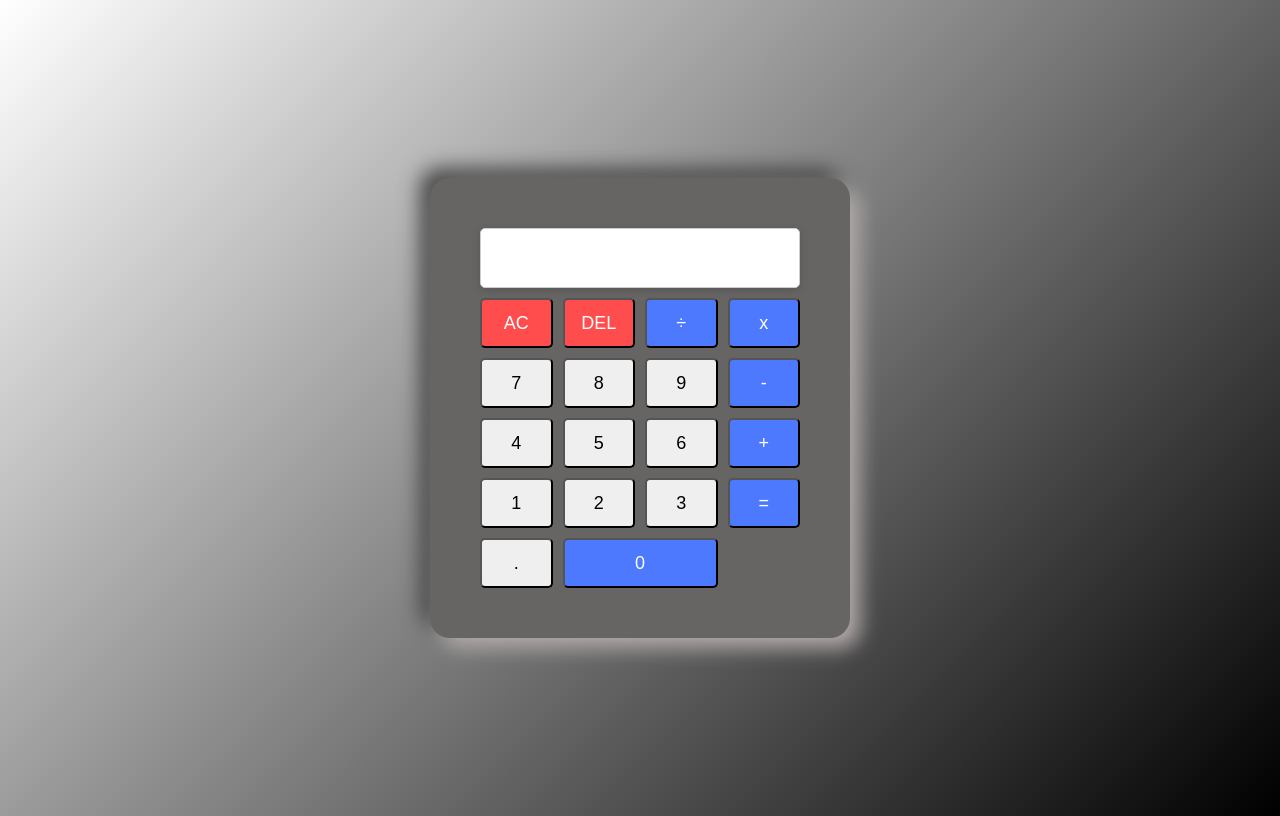
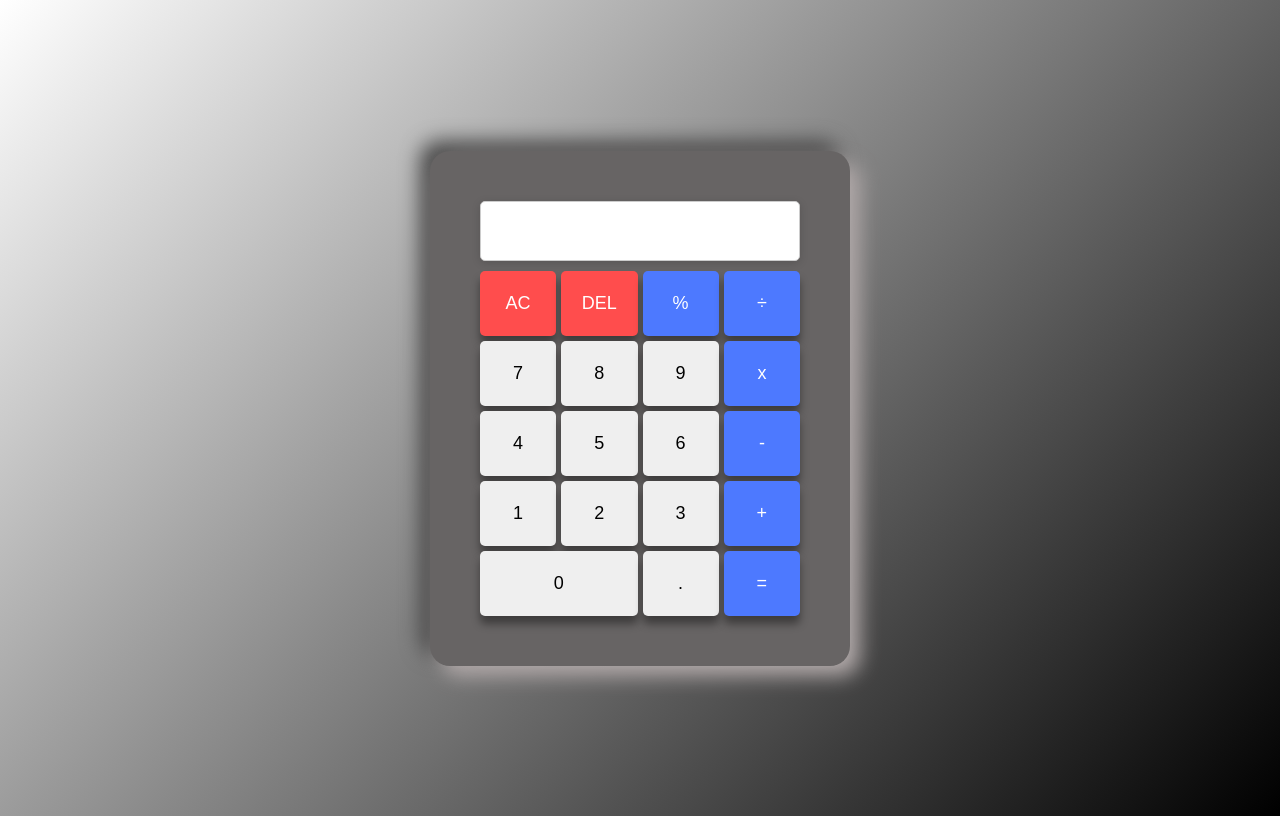
Before and after one commit to Hugo-Ferrari/Calculadora-js, a plain HTML site: page index.html in a window 1280 px wide. Drawn offline with Linux system fonts and the light colour scheme.

Commit message:
mudando e acrecentando novos carcteres

```diff
--- a/css/stylees.css
+++ b/css/stylees.css
@@ -32,19 +32,23 @@ body{
 .teclado{
     display: grid;
     grid-template-columns: repeat(4, 1fr);
-    gap: 10px;
+    gap: 5px;
     margin-top: 10px;
     width: 100%;
+
 
 
 
 }
 button{
     width: 100%;
-    height: 50px;
+    height: 65px;
     font-size: 18px;
     box-sizing: border-box;
     border-radius: 5px;
+    box-shadow: 0px 8px 8px rgba(0,0,0,0.4);
+    border: none;
+
 
 
 }
@@ -58,17 +62,18 @@ button:nth-child(2){
     background-color: #ff4d4d;
     color: white;
 
+
 }
 button:nth-child(3),
 button:nth-child(4),
 button:nth-child(8),
 button:nth-child(12),
 button:nth-child(16),
-button:nth-child(18){
+button:nth-child(19){
     background-color: #4d79ff;
     color: white;
 }
-button:nth-child(18){
+button:nth-child(17){
     grid-column: span 2;
 
 }
--- a/index.html
+++ b/index.html
@@ -15,26 +15,30 @@
     <div class="teclado">
         <button type="button" onclick="limpar()">AC</button>
         <button type="button" onclick="deletar()">DEL</button>
+        <button type="button" onclick="adicionarAoVisor('%')">%</button>
         <button type="button" onclick="adicionarAoVisor('÷')">÷</button>
-        <button type="button" onclick="adicionarAoVisor('x')">x</button>
+
 
         <button type="button" onclick="adicionarAoVisor('7')">7</button>
         <button type="button" onclick="adicionarAoVisor('8')">8</button>
         <button type="button" onclick="adicionarAoVisor('9')">9</button>
-        <button type="button" onclick="adicionarAoVisor('-')">-</button>
+        <button type="button" onclick="adicionarAoVisor('x')">x</button>
 
         <button type="button" onclick="adicionarAoVisor('4')">4</button>
         <button type="button" onclick="adicionarAoVisor('5')">5</button>
         <button type="button" onclick="adicionarAoVisor('6')">6</button>
-        <button type="button" onclick="adicionarAoVisor('+')">+</button>
+        <button type="button" onclick="adicionarAoVisor('-')">-</button>
 
         <button type="button" onclick="adicionarAoVisor('1')">1</button>
         <button type="button" onclick="adicionarAoVisor('2')">2</button>
         <button type="button" onclick="adicionarAoVisor('3')">3</button>
+        <button type="button" onclick="adicionarAoVisor('+')">+</button>
+
+
+        <button type="button" onclick="adicionarAoVisor('0')">0</button>
+        <button type="button" onclick="adicionarAoVisor('.')">.</button>
         <button type="button" onclick="calcular()">=</button>
 
-        <button type="button" onclick="adicionarAoVisor('.')">.</button>
-        <button type="button" onclick="adicionarAoVisor('0')">0</button>
 
 
 
--- a/js/scritps.js
+++ b/js/scritps.js
@@ -25,7 +25,7 @@ function calcular() {
         return;
     }
     else{
-        let expressao = visor.replace(/x/g, "*").replace(/÷/g, "/");
+        let expressao = visor.replace(/x/g, "*").replace(/÷/g, "/") ;
         try {
             visor = eval(expressao).toString();
             atualizarVisor();
```
